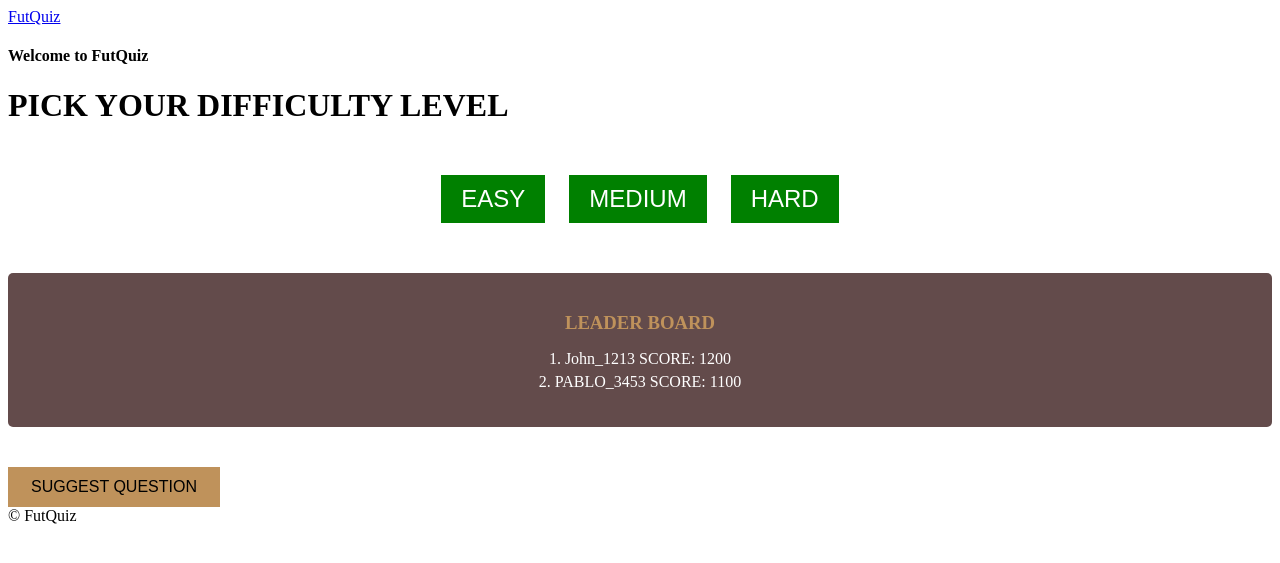
After one commit to Peppino9/quiz-python-game, a Flask app: template templates/main.html in a window 1280 px wide. The commit adds this page. Shown: the top 563 px of the page. Run offline with Flask 3, Linux system fonts and the light colour scheme; the template is opened without the code that fills it, so the values that code supplies are empty; some libraries are stand-ins or nearby versions.

Commit message:
v1 of main.html page

```diff
--- a/static/index_style.css
+++ b/static/index_style.css
@@ -11,7 +11,6 @@
     margin: 0;
     padding: 0;
   }
-
 
   /* The setup page design */
   #container{
@@ -127,7 +126,7 @@
   footer {
     position: absolute;
     background:rgb(20 27 37);
-    text-align:left;
+    text-align:right;
     bottom: 0;
     left: 0;
     right: 0;
--- /dev/null
+++ b/static/main_style.css
@@ -0,0 +1,62 @@
+/* Keep the existing styles from your index_style.css */
+
+/* Add styles for the new buttons */
+#difficulty-buttons {
+  text-align: center;
+  padding: 20px;
+}
+
+.difficulty-button {
+  background-color: green;
+  border: none;
+  color: white;
+  padding: 10px 20px;
+  margin: 10px;
+  font-size: 1.5em;
+  cursor: pointer;
+  transition: background-color 0.3s;
+}
+
+.difficulty-button:hover {
+  background-color: darkgreen;
+}
+
+/* Adapt leaderboard styles from the image provided */
+#leaderboard {
+  background-color: rgba(61, 30, 30, 0.8); /* Slightly darker to match the image */
+  padding: 20px;
+  margin: 20px auto;
+  border-radius: 5px;
+  text-align: center;
+}
+
+#leaderboard h3 {
+  color: rgb(191 146 91); /* Golden text to match the design */
+  margin-bottom: 10px;
+}
+
+#leaderboard ol {
+  list-style: none; /* Remove default list styling */
+  padding: 0;
+  color: white; /* White text for leaderboard */
+}
+
+#leaderboard ol li {
+  margin-bottom: 5px;
+}
+
+/* Button in banner-desc for suggesting a question */
+#banner-desc button {
+  background-color: rgb(191 146 91); /* Golden background to stand out */
+  color: black; /* Black text for better contrast */
+  border: 3px solid rgb(191 146 91);
+  padding: 8px 20px;
+  font-size: 1em;
+  margin-top: 20px; /* Space from the text above */
+  cursor: pointer;
+}
+
+#banner-desc button:hover {
+  background-color: rgba(245, 212, 171, 0.8); /* Lighter golden color on hover */
+  color: white;
+}
--- /dev/null
+++ b/templates/main.html
@@ -0,0 +1,54 @@
+<!DOCTYPE html>
+<html lang="en">
+<head>
+    <!-- Required meta tags -->
+    <meta charset="UTF-8">
+    <meta http-equiv="X-UA-Compatible" content="IE=edge">
+    <meta name="viewport" content="width=device-width, initial-scale=1.0">
+
+    <!-- GOOGLE FONTS -->
+    <link rel="preconnect" href="https://fonts.googleapis.com/" />
+    <link rel="preconnect" href="https://fonts.gstatic.com/" crossorigin />
+    <link href="https://fonts.googleapis.com/css2?family=Poppins:wght@300;400;500;600;700;800;900&display=swap" rel="stylesheet"/>
+
+    <!--My Css-->
+    <link rel="stylesheet" href="{{ url_for('static', filename='main_style.css') }}">
+    <link rel="stylesheet" href="/static/main_style.css">
+    <title>FutQuiz</title>
+</head>
+<body>
+    <div id="container">
+        <div id="logo">
+            <a href="index.html">FutQuiz</a>
+        </div>
+
+        <div id="banner">
+            <div id="banner-content">
+                <h4>Welcome to FutQuiz</h4>
+                <h1>PICK YOUR <span>DIFFICULTY LEVEL</span></h1>
+            </div>
+            <div id="difficulty-buttons">
+                <button class="difficulty-button">EASY</button>
+                <button class="difficulty-button">MEDIUM</button>
+                <button class="difficulty-button">HARD</button>
+            </div>
+            <div id="leaderboard">
+                <h3>LEADER BOARD</h3>
+                <ol>
+                    <!-- Example of list items -->
+                    <li>1. John_1213 SCORE: 1200</li>
+                    <li>2. PABLO_3453 SCORE: 1100</li>
+                    <!-- Add more list items here -->
+                </ol>
+            </div>
+            <div id="banner-desc">
+                <button onclick="window.location.href = 'suggest_question.html';">SUGGEST QUESTION</button>
+            </div>
+        </div>
+
+        <footer>
+            <span> &copy; FutQuiz</span>
+        </footer>
+    </div>
+</body>
+</html>
```
Also changed, not shown: static/login_style.css (deleted, +0 -122 lines).
